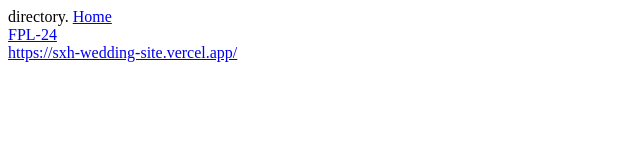
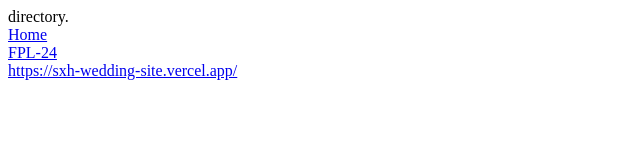
Before and after one commit to r-shidee/r-shidee.github.io, a plain HTML site: page index.html in a window 1280 px wide. Shown: the whole page, without its empty margins (0-640 px from the left). Drawn offline with Linux system fonts and the light colour scheme.

Commit message:
added br

```diff
--- a/index.html
+++ b/index.html
@@ -8,7 +8,7 @@
 </head>
 
 <body>
-    directory.
+    directory.<br />
     <a href="https://r-shidee.github.io/portfolio1/">Home</a><br />
     <a href="https://fpl-24.vercel.app/">FPL-24</a><br>
     <a href="https://sxh-wedding-site.vercel.app/">https://sxh-wedding-site.vercel.app/</a><br>
```
